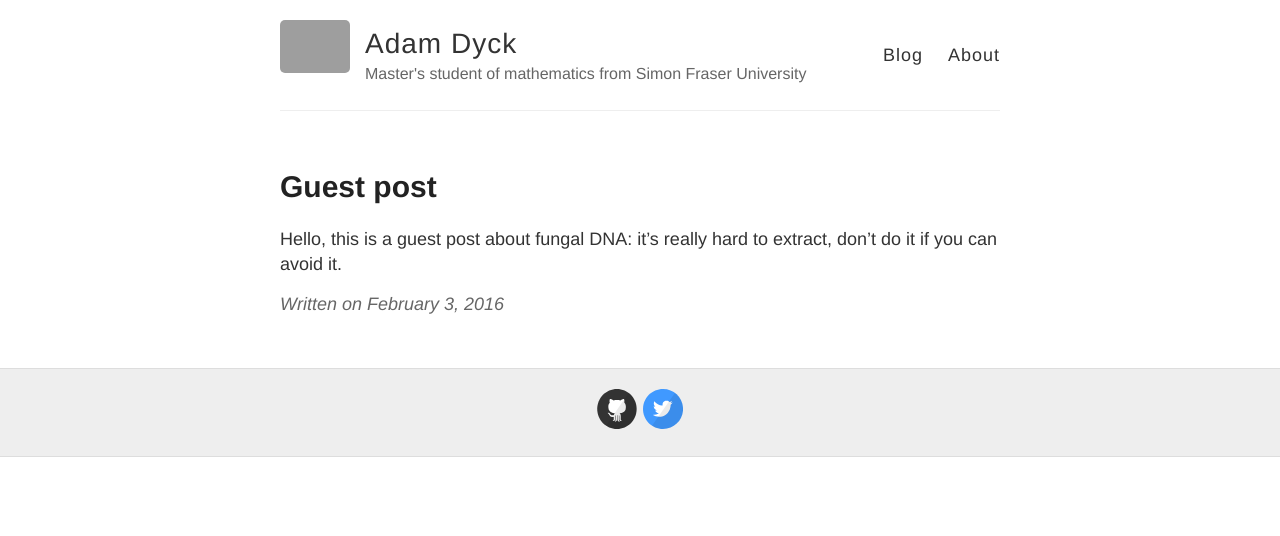
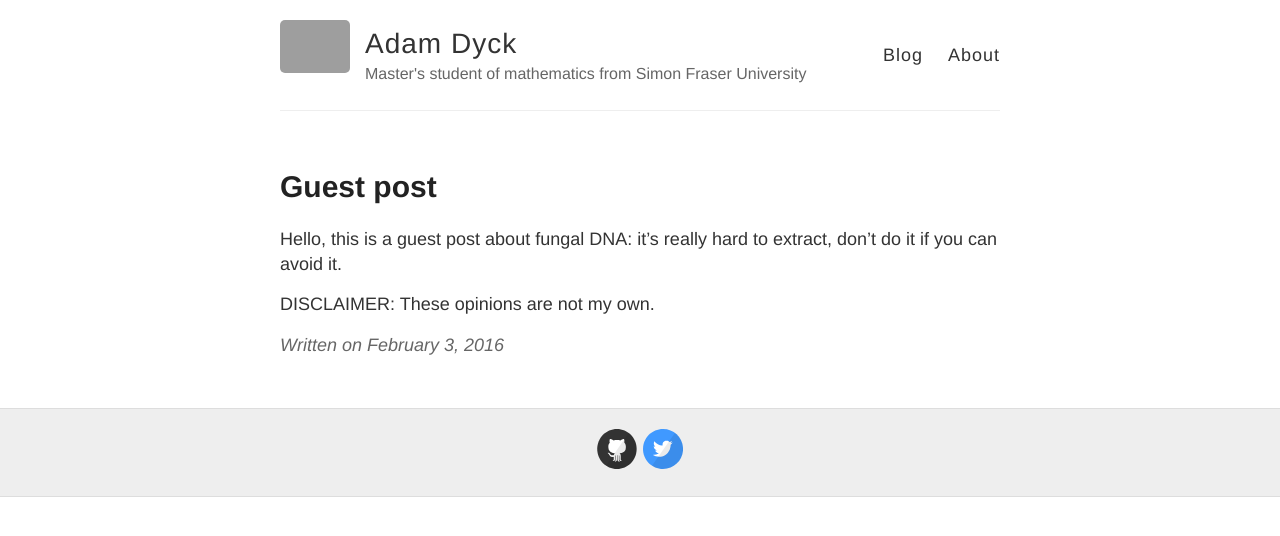
Before and after one commit to smartdude1212/smartdude1212.github.io, a Jekyll site: the page built from _posts/2016-02-03-guest-post.md, in a window 1280 px wide. Shown: the top 536 px of the page. Built offline with Jekyll 4.4.1, drawn with Linux system fonts in a browser that asks for light colours; grey boxes are pictures that could not be loaded.

Commit message:
Added disclaimer

```diff
--- a/_posts/2016-02-03-guest-post.md
+++ b/_posts/2016-02-03-guest-post.md
@@ -5,3 +5,5 @@ title: Guest post
 
 Hello, this is a guest post about fungal DNA: it's really hard to
 extract, don't do it if you can avoid it.
+
+DISCLAIMER: These opinions are not my own.
```
